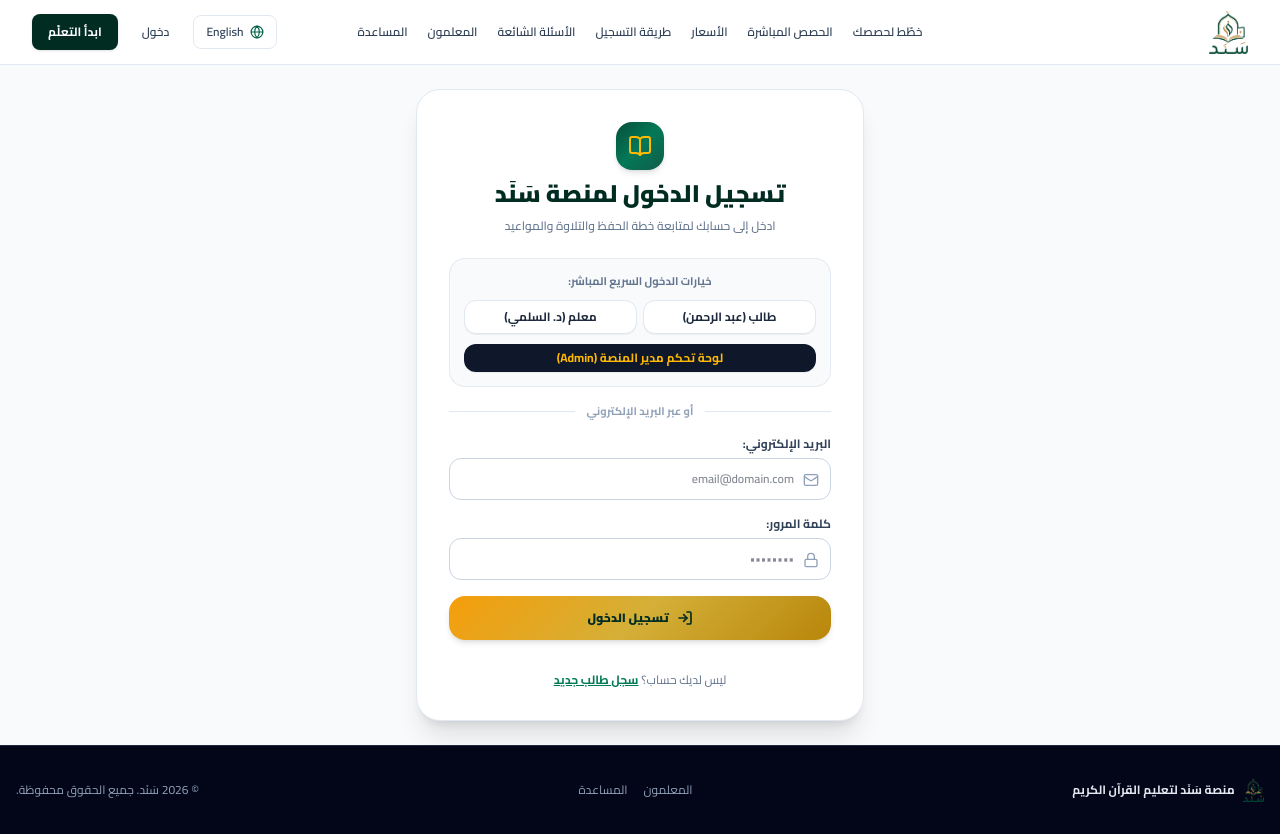
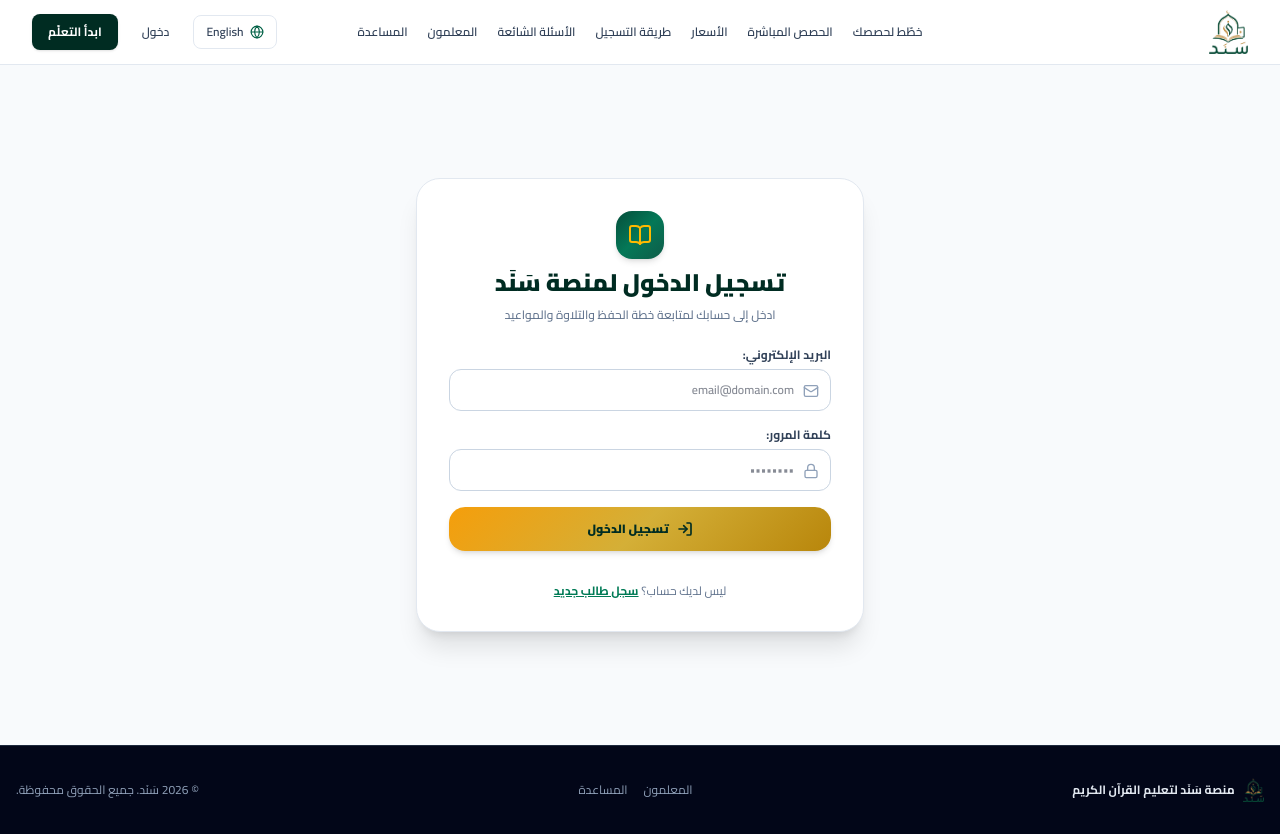
Before and after one commit to Ahmed904667/sanad, a Next.js app: page /login in a window 1280 px wide. Built offline with nearby package versions, Linux system fonts and the light colour scheme; no server answers; the database is empty; what quran-meta would draw is missing.

Commit message:
Remove quick login shortcuts from sign-in page

```diff
--- a/src/app/login/page.tsx
+++ b/src/app/login/page.tsx
@@ -53,7 +53,6 @@
     event.preventDefault();
     await signIn(identifier, password);
   };
-  const handleQuickLogin = signIn;
 
   return (
     <div className="min-h-[85vh] bg-slate-50 flex items-center justify-center p-4">
@@ -70,49 +69,6 @@
           <p className="text-xs text-slate-500 font-medium">
             {isAr ? 'ادخل إلى حسابك لمتابعة خطة الحفظ والتلاوة والمواعيد' : 'Access your Quran learning timetable & sessions'}
           </p>
-        </div>
-
-        {/* Development-only demo accounts */}
-        {process.env.NODE_ENV !== 'production' && (
-        <div className="bg-slate-50 border border-slate-200/80 rounded-2xl p-3.5 space-y-2.5">
-          <span className="text-[11px] font-bold text-slate-500 block text-center">
-            {isAr ? 'خيارات الدخول السريع المباشر:' : 'Quick 1-Click Access:'}
-          </span>
-          <div className="grid grid-cols-2 gap-1.5">
-            <button
-              type="button"
-              disabled={isSigningIn}
-              onClick={() => handleQuickLogin('abdulrahman@sanad.com', '123456')}
-              className="px-2.5 py-2 rounded-xl bg-white hover:bg-emerald-50 text-slate-800 hover:text-emerald-900 border border-slate-200 text-xs font-bold transition-all text-center shadow-2xs cursor-pointer"
-            >
-              {isAr ? 'طالب (عبد الرحمن)' : 'Student (Male)'}
-            </button>
-            <button
-              type="button"
-              disabled={isSigningIn}
-              onClick={() => handleQuickLogin('sulami@sanad.com', '123456')}
-              className="px-2.5 py-2 rounded-xl bg-white hover:bg-amber-50 text-slate-800 hover:text-amber-900 border border-slate-200 text-xs font-bold transition-all text-center shadow-2xs cursor-pointer"
-            >
-              {isAr ? 'معلم (د. السلمي)' : 'Teacher (Male)'}
-            </button>
-          </div>
-          <button
-            type="button"
-              disabled={isSigningIn}
-            onClick={() => handleQuickLogin('admin@sanad.com', '123456')}
-            className="w-full py-1.5 rounded-xl bg-slate-900 hover:bg-slate-800 text-amber-400 text-xs font-bold transition-all text-center shadow-2xs cursor-pointer"
-          >
-            {isAr ? 'لوحة تحكم مدير المنصة (Admin)' : 'Platform Admin'}
-          </button>
-        </div>
-        )}
-
-        {/* Divider */}
-        <div className="relative flex items-center justify-center">
-          <div className="border-t border-slate-200 w-full" />
-          <span className="bg-white px-3 text-[11px] font-bold text-slate-400 absolute">
-            {isAr ? 'أو عبر البريد الإلكتروني' : 'or with email'}
-          </span>
         </div>
 
         {/* Error Alert */}
```
